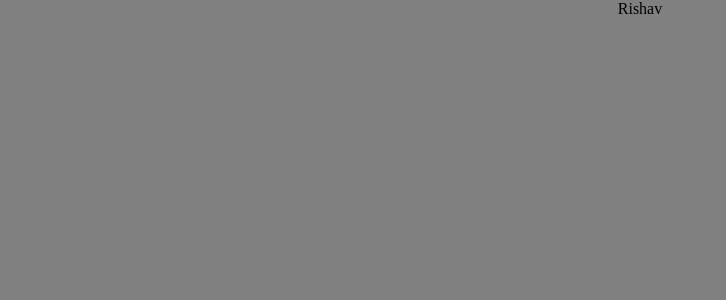
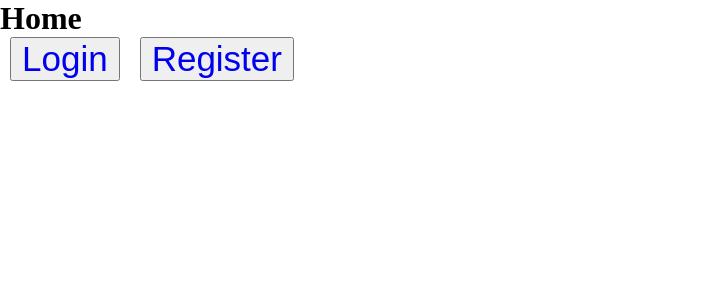
Before and after one commit to Rishu2000/fatmug-assignment, a React (Create React App) app in the folder client/: page / in a window 1280 px wide. Shown: the top 300 px of the page, without its empty margins (0-726 px from the left). Built offline with nearby package versions, Linux system fonts and the light colour scheme.

Commit message:
Implemented react-router-dom and added switching between pages functionality.

```diff
--- a/client/src/App.js
+++ b/client/src/App.js
@@ -1,10 +1,34 @@
+import React from 'react';
+import {BrowserRouter as Router, Switch, Route, Link} from "react-router-dom";
 import './App.css';
+import Register from './forms/Register'
+import Login from './forms/Login'
 
 function App() {
   return (
-    <div className="App">
-      Rishav
-    </div>
+  <Router>
+    <Switch>
+      <Route path="/register">
+        <Register/>
+      </Route>
+      <Route path="/login">
+        <Login/>
+      </Route>
+      <Route path="/">
+        <h1>Home</h1>
+        <button style={{fontSize:35,padding:"0 10px", margin:"0 10px"}}>
+          <Link to="/login" style={{textDecoration: "none"}}>
+            Login
+          </Link>
+        </button>
+        <button style={{fontSize:35,padding:"0 10px", margin:"0 10px"}}>
+          <Link to="/register" style={{textDecoration:"none"}}>
+            Register
+          </Link>
+        </button>
+      </Route>
+    </Switch>
+  </Router>
   );
 }
 
--- /dev/null
+++ b/client/src/forms/Login.js
@@ -0,0 +1,11 @@
+import React from 'react'
+
+const Login = () => {
+    return (
+        <div>
+            Login
+        </div>
+    )
+}
+
+export default Login
--- /dev/null
+++ b/client/src/forms/Register.js
@@ -0,0 +1,11 @@
+import React from 'react'
+
+const Register = () => {
+    return (
+        <div>
+            Register
+        </div>
+    )
+}
+
+export default Register
```
